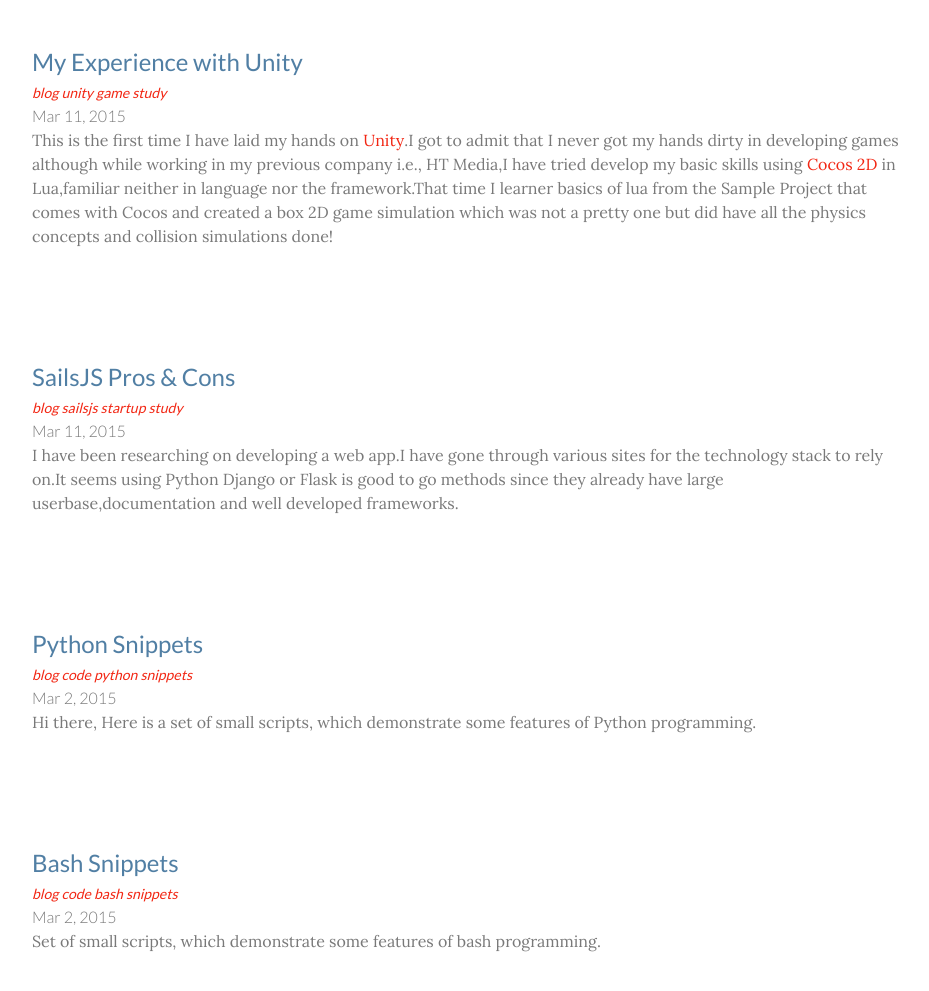
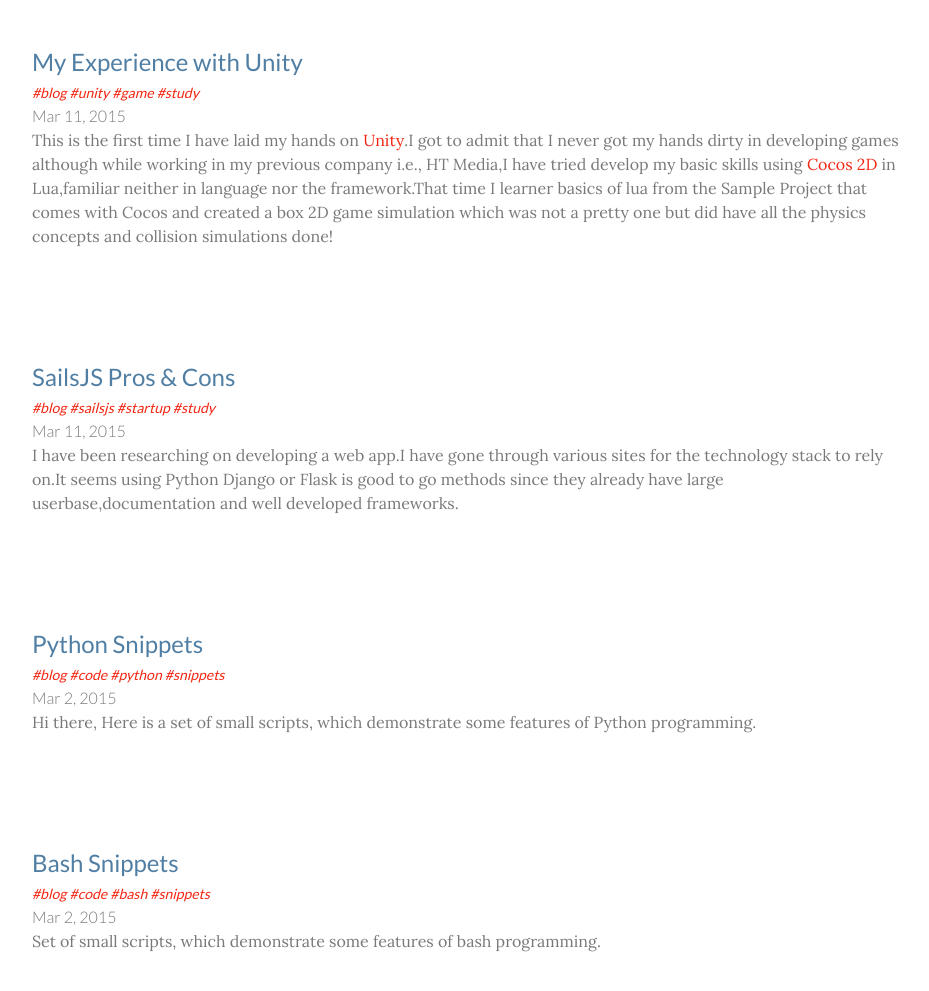
Before and after one commit to rrevanth/rrevanth.github.io, a Jekyll site: the page built from blog/index.html, in a window 1280 px wide, cut to the strip 338-1329 px from the top of the page. Shown: the whole strip, without its empty margins (188-1117 px from the left). Built offline with Jekyll 4.4.1, drawn with Linux system fonts in a browser that asks for light colours; nearby versions of some CDN libraries.

Commit message:
Tag Description Change

```diff
--- a/_layouts/post.html
+++ b/_layouts/post.html
@@ -6,7 +6,7 @@ layout: default
   <header class="post-header">
     <h1 class="post-title">{{ page.title }}</h1>
     {% for tag in page.tags %}
-      	<a class="tags" href="/tag/{{ tag }}">{{ tag }}</a>
+      	<a class="tags" href="/tag/{{ tag }}">#{{ tag }}</a>
       {% endfor %}
       <br>
     <p class="post-meta">{{ page.date | date: "%b %-d, %Y" }}{% if page.author %} • {{ page.author }}{% endif %}{% if page.meta %} • {{ page.meta }}{% endif %}</p>
--- a/_layouts/tag_index.html
+++ b/_layouts/tag_index.html
@@ -23,7 +23,7 @@ li { display: block; }
       <br><br>
       <a class="title" href="{{ post.url }}">{{ post.title }}</a><br>
       {% for tag in post.tags %}
-      	<a class="tags" href="/tag/{{ tag }}">{{ tag }}</a>
+      	<a class="tags" href="/tag/{{ tag }}">#{{ tag }}</a>
       {% endfor %}
       <br>
       {{ post.date | date: "%b %-d, %Y" }}<br>
--- a/blog/index.html
+++ b/blog/index.html
@@ -23,7 +23,7 @@ li { display: block; }
 	      <br><br>
 	      <a class="title" href="{{ post.url }}">{{ post.title }}</a><br>
 	      {% for tag in post.tags %}
-	      	<a class="tags" href="/tag/{{ tag }}">{{ tag }}</a>
+	      	<a class="tags" href="/tag/{{ tag }}">#{{ tag }}</a>
 	      {% endfor %}
 	      <br>
 	      {{ post.date | date: "%b %-d, %Y" }}
--- a/reads/index.html
+++ b/reads/index.html
@@ -23,7 +23,7 @@ li { display: block; }
 	      <br><br>
 	      <a class="title" href="{{ post.url }}" font-weight="bold">{{ post.title }}</a><br>
 	      {% for tag in post.tags %}
-	      	<a class="tags" href="/tag/{{ tag }}">{{ tag }}</a>
+	      	<a class="tags" href="/tag/{{ tag }}">#{{ tag }}</a>
 	      {% endfor %}
 	      <br>
 	      {{ post.date | date: "%b %-d, %Y" }}
--- a/tag/index.html
+++ b/tag/index.html
@@ -23,7 +23,7 @@ li { display: block; }
 	      <br><br>
 	      <a class="title" href="{{ post.url }}">{{ post.title }}</a><br>
 	      {% for tag in post.tags %}
-	      	<a class="tags" href="/tag/{{ tag }}">{{ tag }}</a>
+	      	<a class="tags" href="/tag/{{ tag }}">#{{ tag }}</a>
 	      {% endfor %}
 	      <br>
 	      {{ post.date | date: "%b %-d, %Y" }}
--- a/tags/index.html
+++ b/tags/index.html
@@ -26,7 +26,7 @@ li { display: block; }
 	{% assign sortedtags = tags | split:' ' | sort %}
 
 	{% for tag in sortedtags %}
-		<h3 id="{{ tag }}">{{ tag }}</h3>
+		<h3 id="{{ tag }}">#{{ tag }}</h3>
 	  {% for post in site.tags[tag] %}
 	  		<ul>
 	    		<li><a href="{{ post.url }}">{{ post.title }}</a></li>
```
